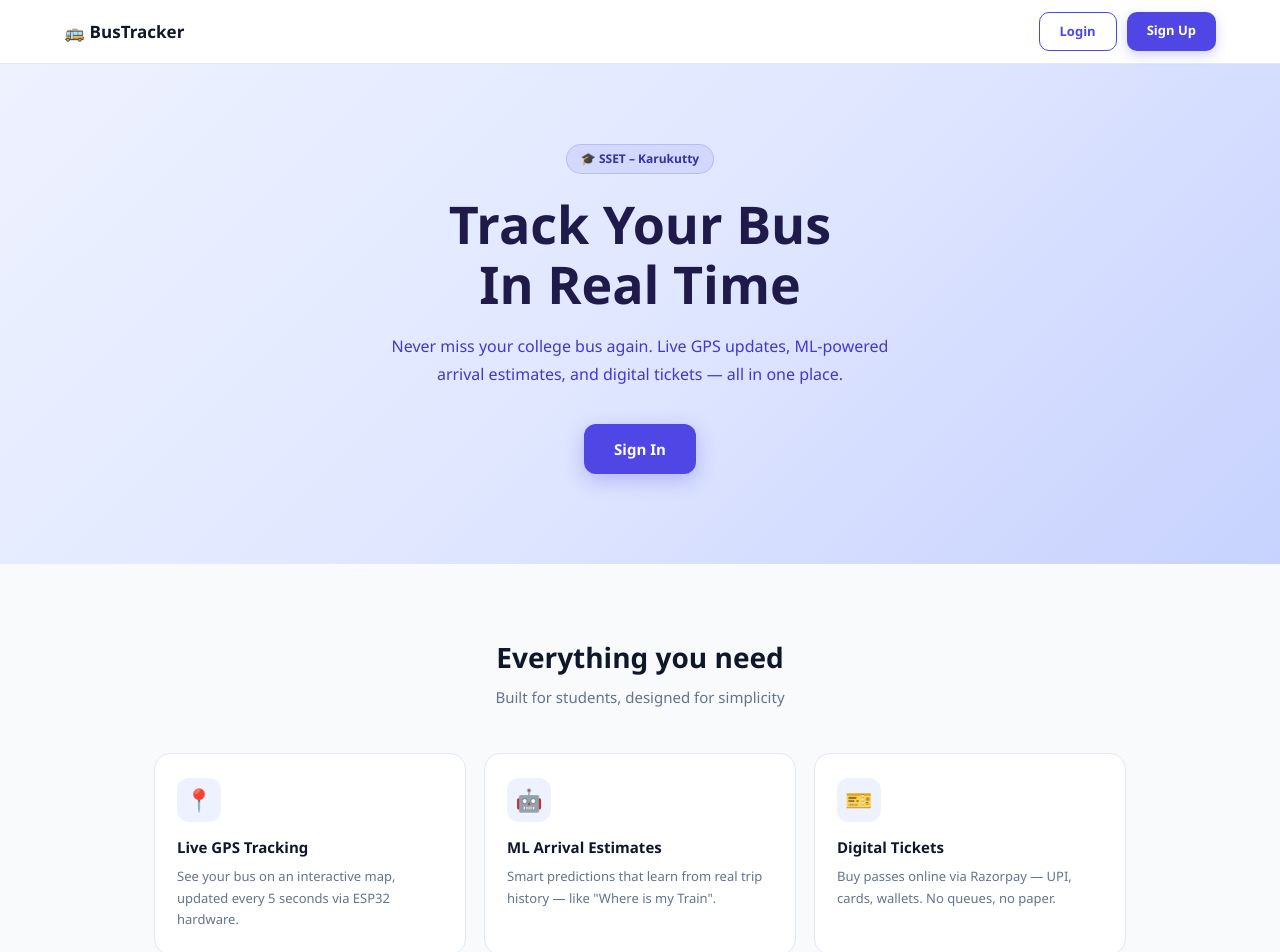
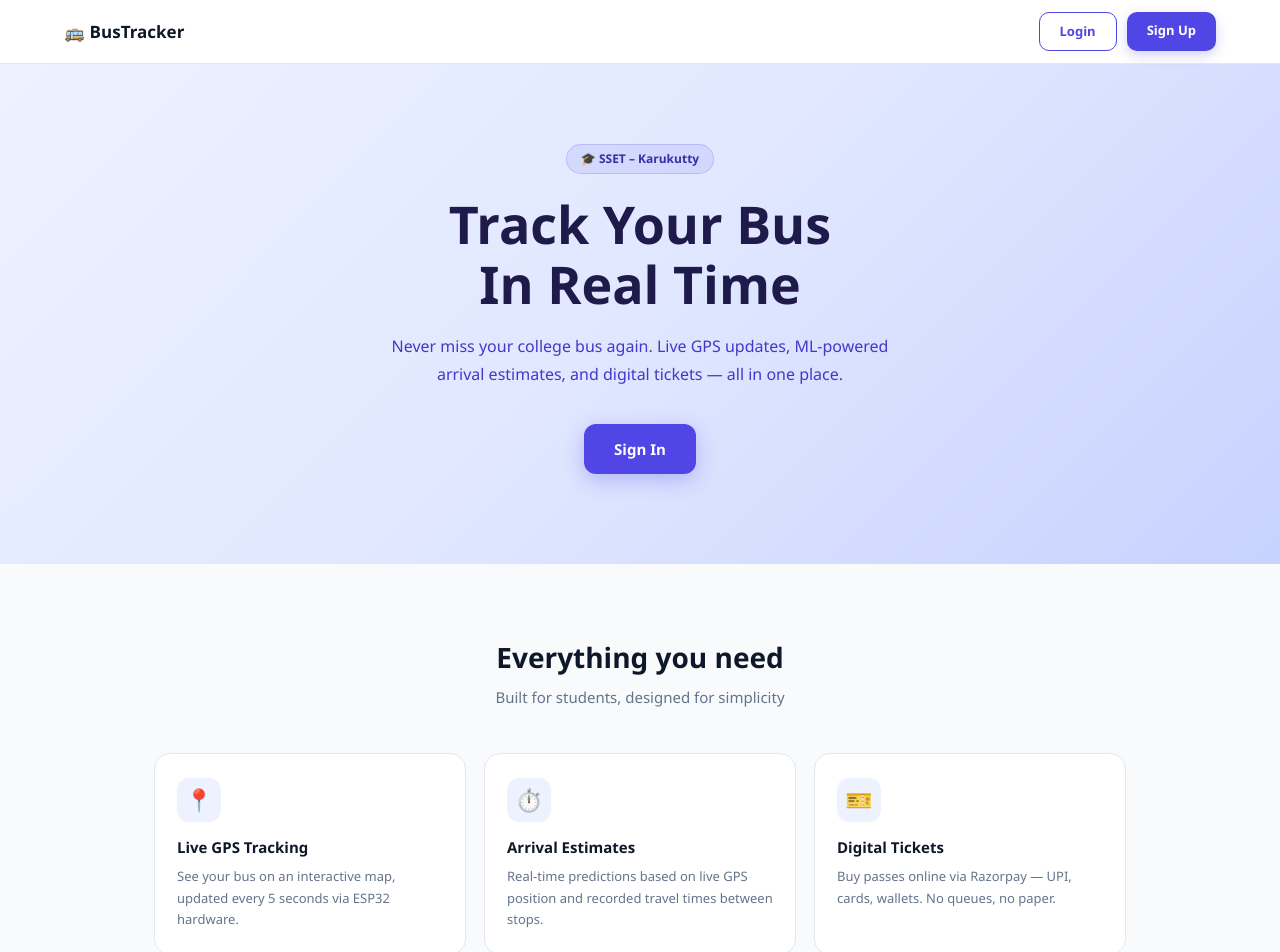
Before and after one commit to Achuthnarayan/Bustracker, a Next.js app: page / in a window 1280 px wide. Shown: the top 952 px of the page. Built offline with nearby package versions, Linux system fonts and the light colour scheme.

Commit message:
fix: rename ML Arrival Estimates to Arrival Estimates

```diff
--- a/src/app/page.tsx
+++ b/src/app/page.tsx
@@ -3,7 +3,7 @@ import Link from 'next/link';
 
 const features = [
   { icon: '📍', title: 'Live GPS Tracking',     desc: 'See your bus on an interactive map, updated every 5 seconds via ESP32 hardware.' },
-  { icon: '🤖', title: 'ML Arrival Estimates',  desc: 'Smart predictions that learn from real trip history — like "Where is my Train".' },
+  { icon: '⏱️', title: 'Arrival Estimates',      desc: 'Real-time predictions based on live GPS position and recorded travel times between stops.' },
   { icon: '🎫', title: 'Digital Tickets',        desc: 'Buy passes online via Razorpay — UPI, cards, wallets. No queues, no paper.' },
   { icon: '🗺️', title: 'Route Info',             desc: 'Browse all routes, stops, timings, and pricing before you board.' },
   { icon: '🚍', title: 'Operator Dashboard',     desc: 'Drivers manage their route and share live GPS from phone or ESP32.' },
```
